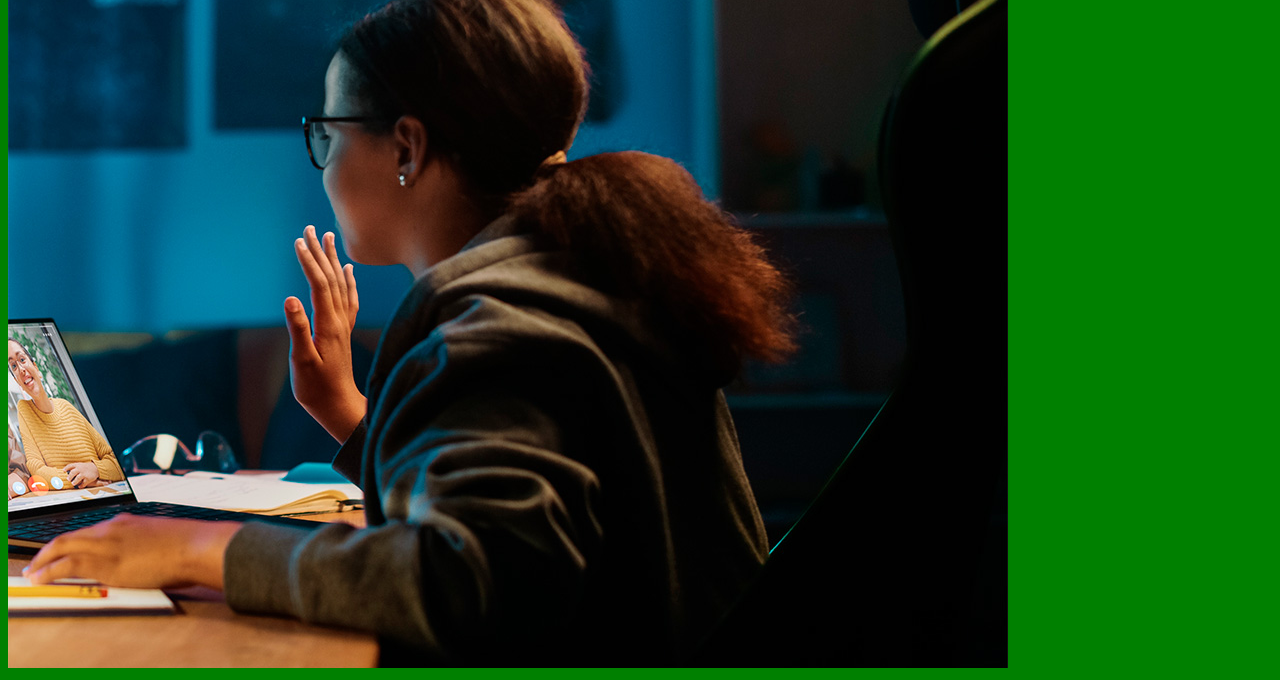
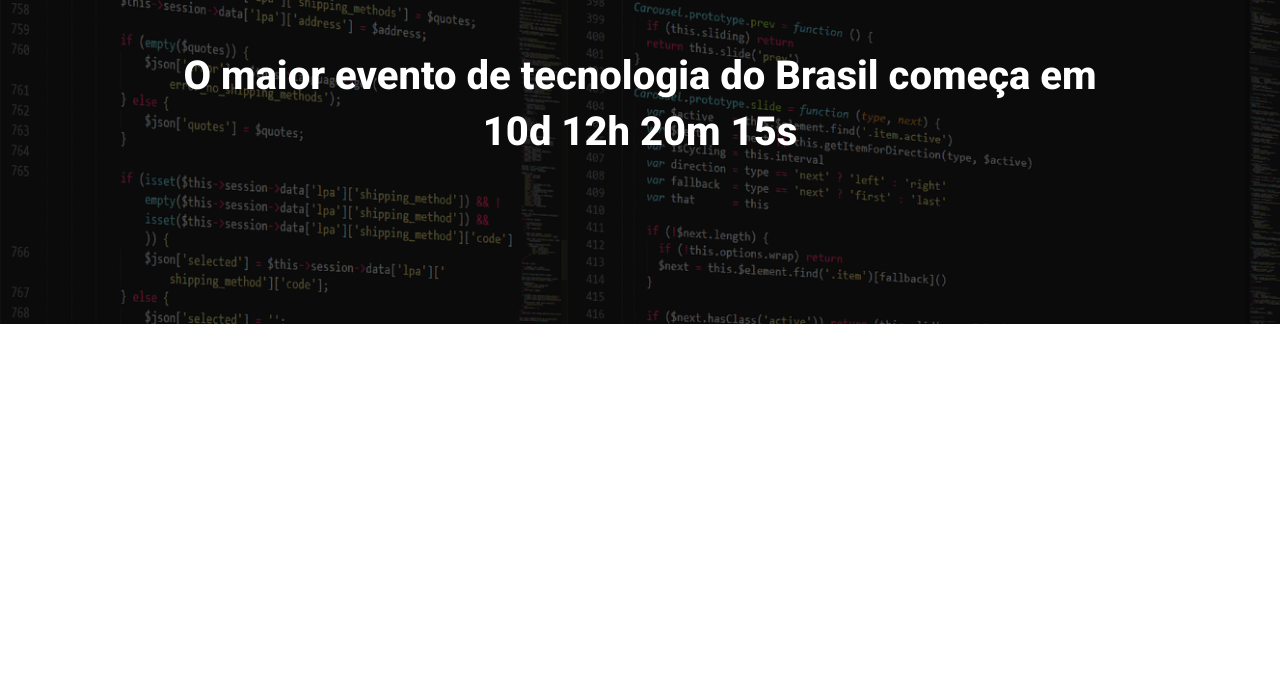
Before and after one commit to washryan/ebac_tech_talks, a website built with Parcel: page src/index.html in a window 1280 px wide. Shown: the part 160-840 px from the top of the page. After the commit the page ends 800 px from the top, so only its background shows below. Built offline with nearby package versions, Linux system fonts and the light colour scheme.

Commit message:
Added(hero): Estrutura e estilização do hero

```diff
--- a/src/index.html
+++ b/src/index.html
@@ -3,12 +3,21 @@
 <head>
     <meta charset="UTF-8">
     <meta name="viewport" content="width=device-width, initial-scale=1.0">
-    <title>Document</title>
+    <link rel="preconnect" href="https://fonts.googleapis.com">
+<link rel="preconnect" href="https://fonts.gstatic.com" crossorigin>
+<link href="https://fonts.googleapis.com/css2?family=Lobster&family=Roboto:ital,wght@0,100..900;1,100..900&display=swap" rel="stylesheet">
+    <title>EBAC Tech Talks</title>
     <link rel="stylesheet" href="styles/main.scss">
 </head>
 <body>
-    <h1>Olá</h1>
-    <img src="images/backend.png" alt="">
+    <header class="hero">
+        <div class="container">
+            <img class="hero__logo" src="./images/ebac_logo.svg" alt="EBAC">
+            <p class="hero__text">
+                O maior evento de tecnologia do Brasil começa em 10d 12h 20m 15s
+            </p>
+        </div>
+    </header>
     <script src="scripts/main.js"></script>
 </body>
 </html>
--- /dev/null
+++ b/src/styles/_hero.scss
@@ -0,0 +1,52 @@
+.hero {
+    padding-top: 64px;
+    padding-bottom: 100px;
+    background-image: url(../images/fundo.png);
+    background-repeat: no-repeat;
+    background-size: cover;
+    position: relative;
+
+    .container {
+        position: relative;
+    }
+
+    &::before {
+        position: absolute;
+        top: 0;
+        left: 0;
+        width: 100%;
+        height: 100%;
+        background-color: #000;
+        content: '';
+        opacity: .6;
+    }
+
+    &__text {
+        margin-top: 64px;
+        margin-bottom: 64px;
+        font-size: 40px;
+        line-height: 56px;
+        font-weight: 800;
+        text-align: center;
+    }
+
+    &__logo {
+        margin: 0 auto;
+        height: 80px;
+        display: block;
+    }
+
+    @media (max-width: 640px) {
+        padding: 40px 0;
+
+        &__logo {
+            height: 40px;
+        }
+
+        &__text {
+            font-size: 22px;
+            line-height: 24px;
+            margin: 24px 0;
+        }
+    }
+}
--- a/src/styles/main.scss
+++ b/src/styles/main.scss
@@ -1,3 +1,23 @@
-body {
-    background-color: green;
+@use 'hero';
+
+* {
+    margin: 0;
+    padding: 0;
+    box-sizing: border-box;
+    font-family: Roboto, sans-serif;
+    color: #fff;
 }
+
+.container {
+    max-width: 960px;
+    width: 100%;
+    margin: 0 auto;
+
+    @media (max-width: 640px) {
+        max-width: 80%;
+    }
+
+    @media (max-width: 1024px) {
+        max-width: 90%;
+    }
+}
```
